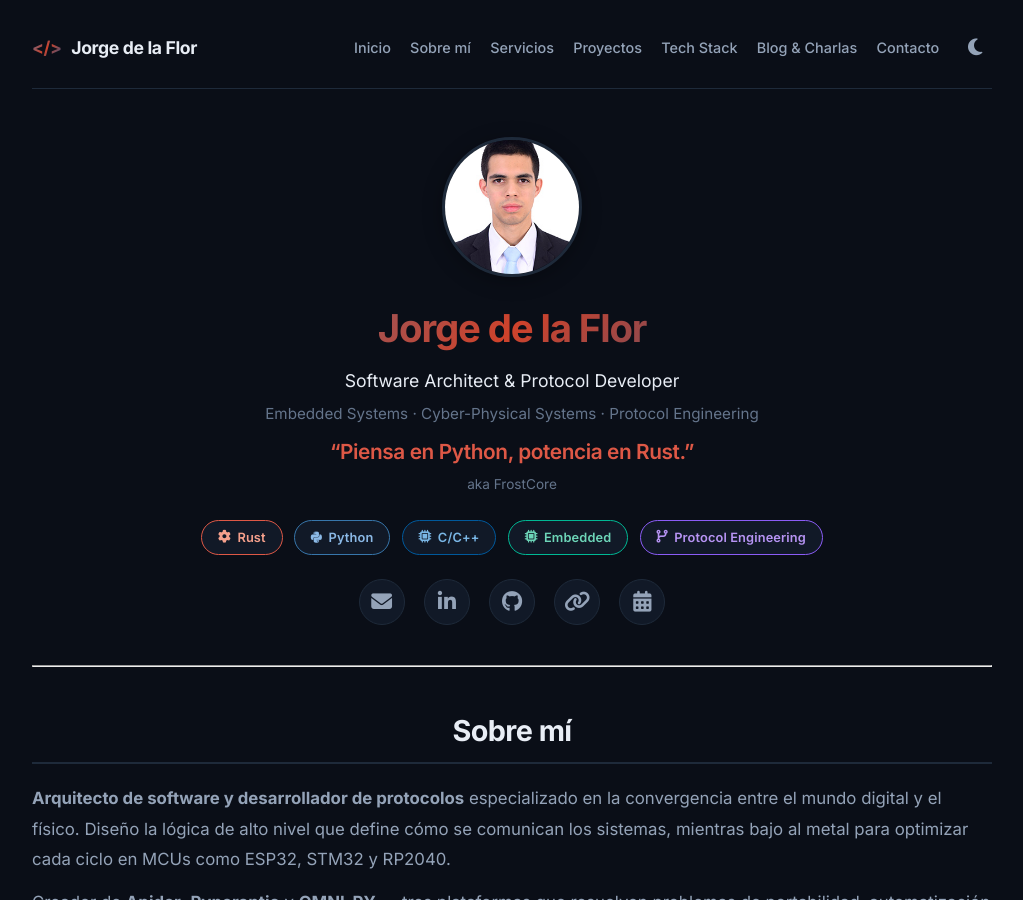
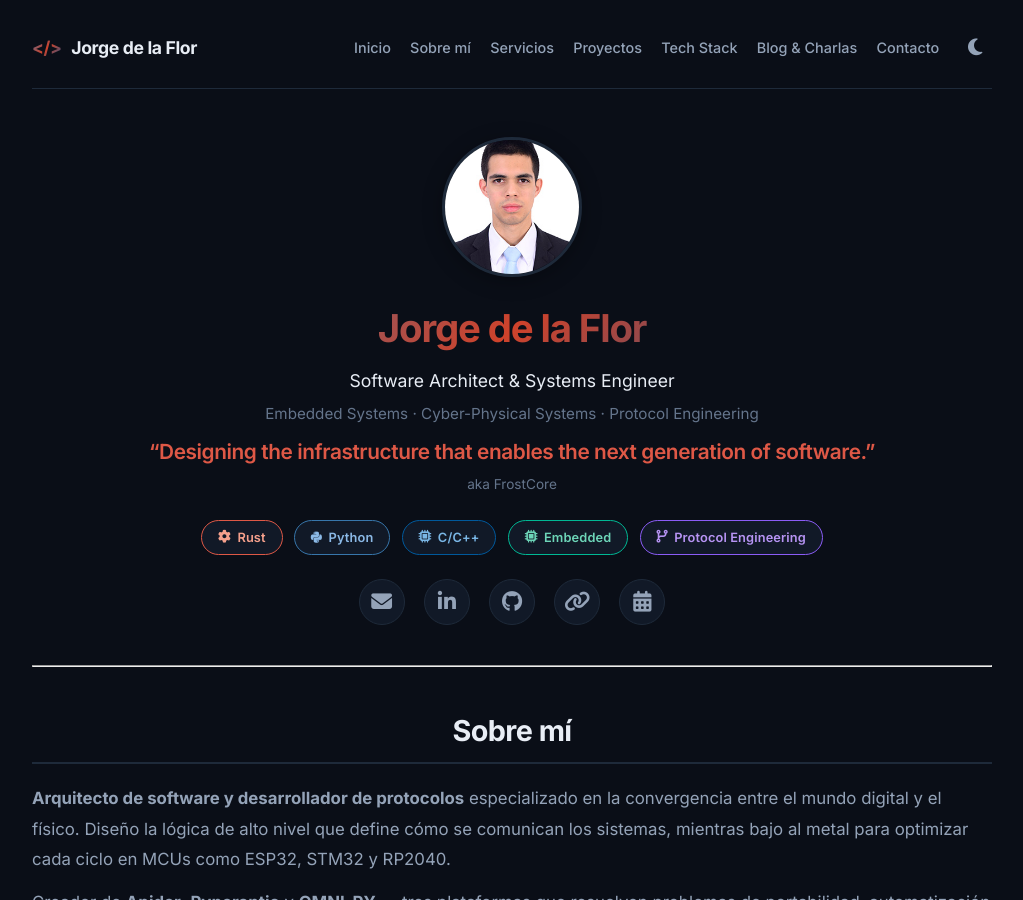
Before and after one commit to Jorge-de-la-Flor/Jorge-de-la-Flor.github.io, a Jekyll site: the page built from index.md, in a window 1280 px wide and 900 px high. Shown: the whole window, without its empty margins (128-1151 px from the left). Built offline with Jekyll 4.4.1, drawn with Linux system fonts in a browser that asks for light colours.

Commit message:
chore: update slogan

```diff
--- a/index.md
+++ b/index.md
@@ -7,14 +7,14 @@ title: Jorge de la Flor — Software Architect & Protocol Developer
   <img src="{{ '/assets/images/avatar.jpg' | relative_url }}" alt="Jorge de la Flor" class="profile-avatar" onerror="this.style.display='none'">
 
   <h1 class="profile-name">Jorge de la Flor</h1>
-  <p class="profile-title" style="font-size: 1.1rem; font-weight: 400;">Software Architect & Protocol Developer</p>
+  <p class="profile-title" style="font-size: 1.1rem; font-weight: 400;">Software Architect & Systems Engineer</p>
   <p class="profile-title" style="font-weight: 300; color: var(--text-muted); font-size: 0.95rem;">
     Embedded Systems · Cyber-Physical Systems · Protocol Engineering
   </p>
 
   <!-- ESLOGAN -->
   <p style="font-size: 1.3rem; font-weight: 600; color: var(--accent-rust); margin: 0.5rem 0 0.2rem; letter-spacing: -0.02em;">
-    “Piensa en Python, potencia en Rust.”
+    “Designing the infrastructure that enables the next generation of software.”
   </p>
 
   <p style="font-size: 0.85rem; color: var(--text-muted); margin-top: 0.2rem;">aka FrostCore</p>
```
